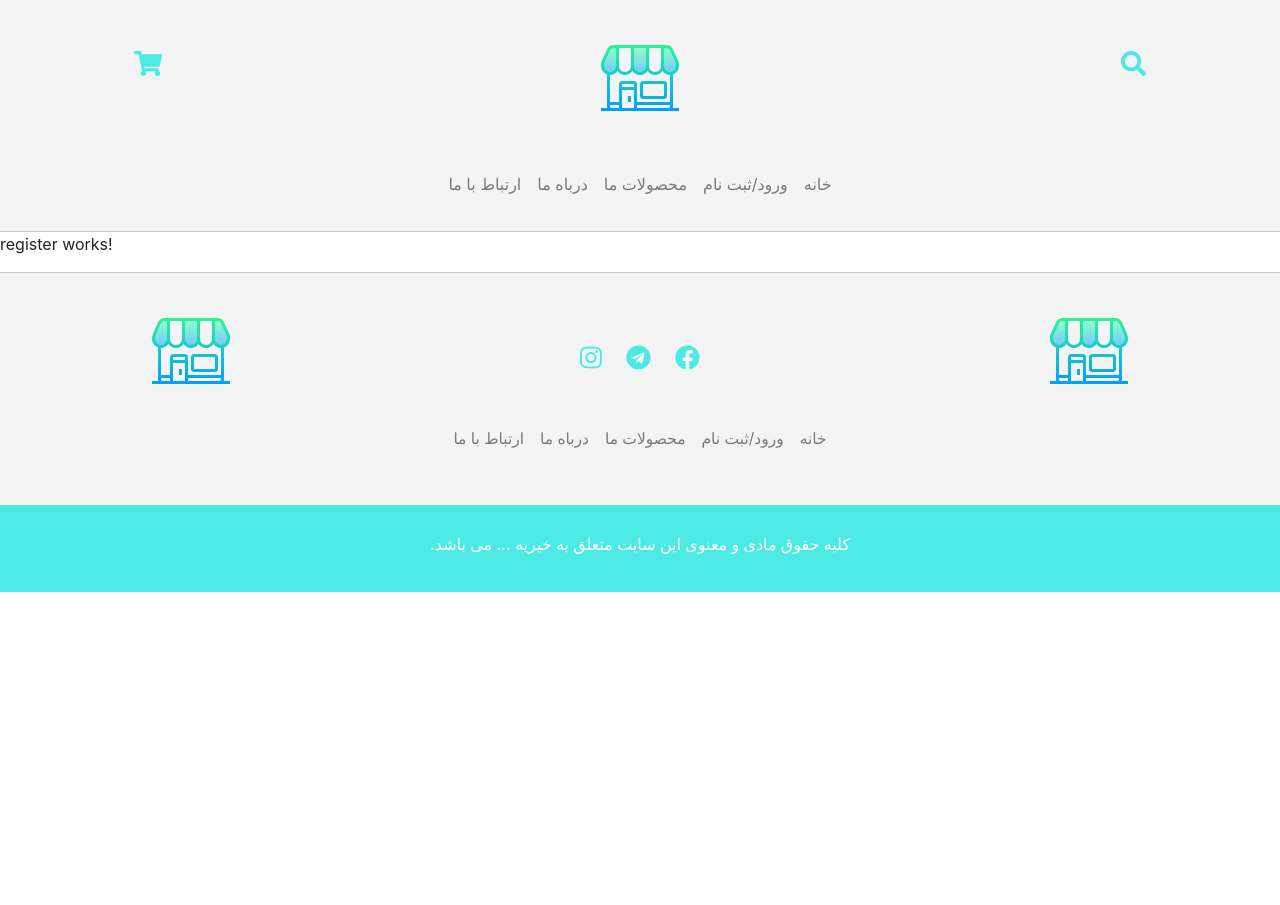
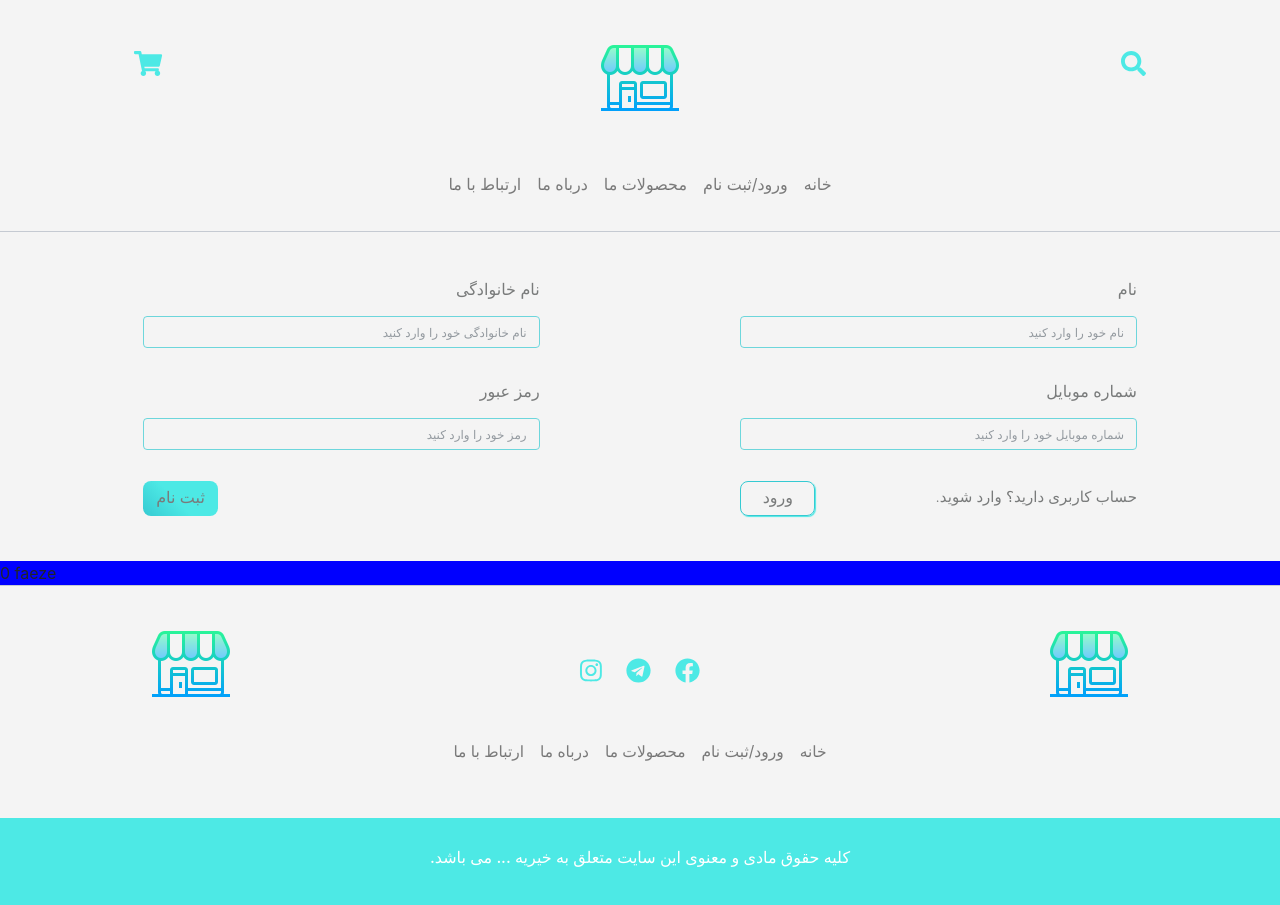
Before and after one commit to faezekeshmiri/internship-angular-project, an Angular app in the folder online-shop/: page /register in a window 1280 px wide. Before the commit the page ends 800 px from the top, so only its background shows below. Built offline with nearby package versions, Linux system fonts and the light colour scheme.

Commit message:
Complete register component. Closes #10

```diff
--- a/online-shop/src/app/header/header.component.css
+++ b/online-shop/src/app/header/header.component.css
@@ -2,7 +2,7 @@ header{
     border-bottom: 0.5px solid #c5cad2;
     background-color: #F4F4F4;
 }
-.my-btn{
+.my-btn1{
     border: 0px;
     margin-left: 0px;
     margin-right: 0px;
--- a/online-shop/src/app/header/header.component.html
+++ b/online-shop/src/app/header/header.component.html
@@ -23,10 +23,10 @@
   </div>
   <nav class="navbar navbar-expand-sm navbar-light menu">
 
-    <button class="navbar-toggler my-btn" type="button" data-toggle="collapse" data-target="#navbarSupportedContent" aria-controls="navbarSupportedContent" aria-expanded="false" aria-label="Toggle navigation">
+    <button class="navbar-toggler my-btn1" type="button" data-toggle="collapse" data-target="#navbarSupportedContent" aria-controls="navbarSupportedContent" aria-expanded="false" aria-label="Toggle navigation">
       <fa-icon [icon]="faBars" class="my-icon"></fa-icon>
     </button>
-    <button class="navbar-toggler my-btn">
+    <button class="navbar-toggler my-btn1">
       <fa-icon [icon]="faSignInAlt" class="my-icon"></fa-icon>
     </button>
     <div class="collapse navbar-collapse" id="navbarSupportedContent">
--- a/online-shop/src/app/login/login.component.css
+++ b/online-shop/src/app/login/login.component.css
@@ -2,12 +2,23 @@ section{
     background-color: #F4F4F4;
 }
 .sign-up{
-    float: left;
+    float: right;
 }
 .my-p{
     float: right;
     margin-top: 20px;
-    font-size: 15px;
+    font-size: 14px;
     font-weight: 350;
     color: #797b7b;
+    display: none;
 }
+@media (min-width: 910px) {
+    .my-p{
+        display: block;
+    }
+}
+@media (min-width: 768px) {
+    .sign-up{
+        float: left;
+    }
+}
--- a/online-shop/src/app/login/login.component.html
+++ b/online-shop/src/app/login/login.component.html
@@ -1,16 +1,16 @@
 <section class="padding">
   <div class="container-fluid">
     <div class="row justify-content-between">
-      <div class="col-5">
+      <div class="col-md-5">
         <div class="form-group text-right">
           <label for="password" class="my-lable"> رمز عبور</label>
-          <input type="email" class="form-control text-right my-input" id="password" aria-describedby="emailHelp" placeholder="شماره موبایل خود را وارد کنید">
+          <input type="email" class="form-control text-right my-input" id="password" aria-describedby="emailHelp" placeholder="رمز خود را وارد کنید">
         </div>
       </div>
-      <div class="col-5">
+      <div class="col-md-5">
         <div class="form-group text-right">
           <label for="phone" class="my-lable" > شماره موبایل</label>
-          <input type="email" class="form-control text-right my-input" id="phone" aria-describedby="emailHelp" placeholder="رمز خود را وارد کنید">
+          <input type="email" class="form-control text-right my-input" id="phone" aria-describedby="emailHelp" placeholder="شماره موبایل خود را وارد کنید">
         </div>
         </div>
     </div>
@@ -18,7 +18,7 @@
       <div class="col-5">
         <button class="my-active-btn">ورود</button>
       </div>
-      <div class="col-5 ">
+      <div class="col-5">
         <p class="my-p">.حساب کاربری ندارید؟ ثبت نام کنید</p>
         <a routerLink="/register"><button class="my-btn sign-up" >ثبت نام</button></a>
       </div>
--- a/online-shop/src/app/register/register.component.css
+++ b/online-shop/src/app/register/register.component.css
@@ -0,0 +1,24 @@
+section{
+    background-color: #F4F4F4;
+}
+.login{
+    float: right;
+}
+.my-p{
+    float: right;
+    margin-top: 20px;
+    font-size: 15px;
+    font-weight: 350;
+    color: #797b7b;
+    display: none;
+}
+@media (min-width: 910px) {
+    .my-p{
+        display: block;
+    }
+}
+@media (min-width: 768px) {
+    .login{
+        float: left;
+    }
+}
--- a/online-shop/src/app/register/register.component.html
+++ b/online-shop/src/app/register/register.component.html
@@ -1,3 +1,47 @@
-<p>
-  register works!
-</p>
+<section class="padding">
+  <div class="container-fluid">
+    <div class="row justify-content-between">
+      <div class="col-md-5">
+        <div class="form-group text-right">
+          <label for="password" class="my-lable"> نام خانوادگی </label>
+          <input #lastname type="text" class="form-control text-right my-input" id="password" placeholder="نام خانوادگی خود را وارد کنید">
+        </div>
+      </div>
+      <div class="col-md-5">
+        <div class="form-group text-right">
+          <label for="phone" class="my-lable" > نام</label>
+          <input #firstname type="text" class="form-control text-right my-input" id="phone" placeholder="نام خود را وارد کنید">
+        </div>
+        </div>
+    </div>
+    <div class="row justify-content-between">
+      <div class="col-md-5">
+        <div class="form-group text-right">
+          <label for="password" class="my-lable"> رمز عبور</label>
+          <input #password type="text" class="form-control text-right my-input" id="password" placeholder="رمز خود را وارد کنید">
+        </div>
+      </div>
+      <div class="col-md-5">
+        <div class="form-group text-right">
+          <label for="phone" class="my-lable" > شماره موبایل</label>
+          <input #phone type="text" class="form-control text-right my-input" id="phone" placeholder="شماره موبایل خود را وارد کنید">
+        </div>
+        </div>
+    </div>
+    <div class="row justify-content-between">
+      <div class="col-5">
+        <button class="my-active-btn" (click)="addUser(firstname.value , lastname.value , phone.value , password.value)">ثبت نام</button>
+      </div>
+      <div class="col-5 ">
+        <p class="my-p">.حساب کاربری دارید؟ وارد شوید</p>
+        <a routerLink="/login"><button class="my-btn login" >ورود </button></a>
+      </div>
+    </div>
+  </div>
+</section>
+<div *ngIf="users.length>0">
+  <div *ngFor="let u of users" style="background-color: blue;">
+    {{u.id}}
+    {{u.firstName}}
+  </div>
+</div>
--- a/online-shop/src/app/register/register.component.ts
+++ b/online-shop/src/app/register/register.component.ts
@@ -1,3 +1,4 @@
+import { User } from './../user';
 import { Component, OnInit } from '@angular/core';
 
 @Component({
@@ -6,10 +7,22 @@ import { Component, OnInit } from '@angular/core';
   styleUrls: ['./register.component.css']
 })
 export class RegisterComponent implements OnInit {
-
+  users: User[] = [{id:0 , firstName:'faeze' , lastName:'kesh', password:'1234' , phoneNumber:'1234567'}];
   constructor() { }
 
   ngOnInit() {
   }
+  addUser(firstName: string , lastName: string, phonNumber: string, password: string):void{
+    const user: User = { id: -1 , firstName: '' , lastName: '' , phoneNumber: '' , password: ''};
+    user.firstName = firstName;
+    user.lastName = lastName;
+    user.phoneNumber = phonNumber;
+    user.password = password;
+    user.id = this.users.length;
+    if (user){
+      this.users.push(user);
+    }
+
+  }
 
 }
--- /dev/null
+++ b/online-shop/src/app/user.ts
@@ -0,0 +1,7 @@
+export interface User {
+    id: number;
+    firstName: string;
+    lastName: string;
+    phoneNumber: string;
+    password: string;
+}
```
